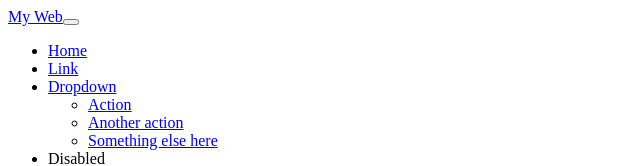
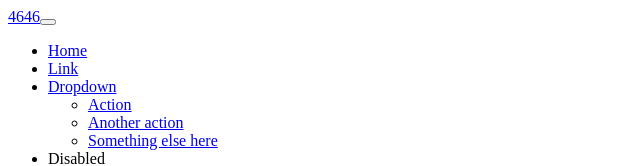
Before and after one commit to HemantKhinchiProjects/react-Bootstrap, a React (Create React App) app: page / in a window 1280 px wide. Shown: the top 166 px of the page, without its empty margins (0-640 px from the left). Built offline with nearby package versions, Linux system fonts and the light colour scheme.

Commit message:
1 file modified

```diff
--- a/src/App.js
+++ b/src/App.js
@@ -2,7 +2,7 @@ import React from 'react';
 import './style.css';
 import Navbar from './Components/Navbar';
 export default function App() {
-  const webTitle = 'My Web';
+  const webTitle = '4646';
   return (
     <>
       <Navbar title={webTitle} />
```
